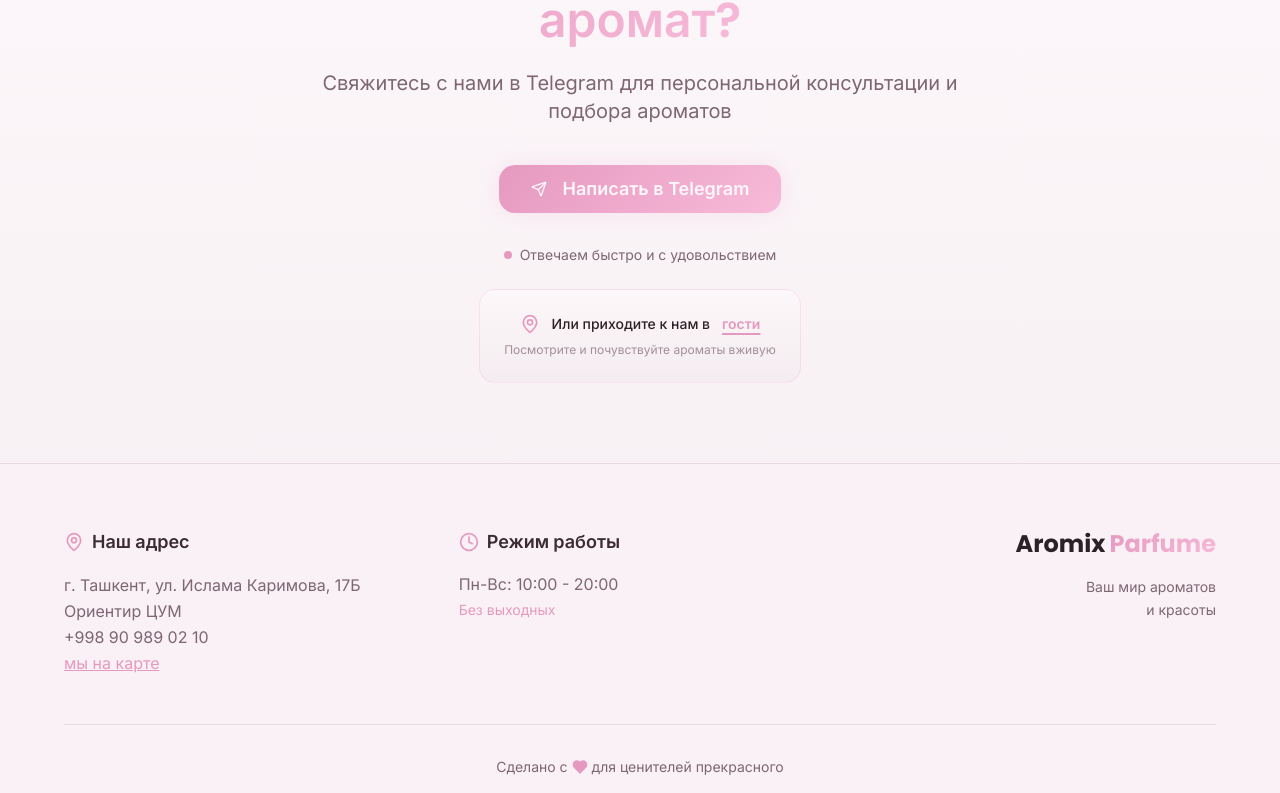
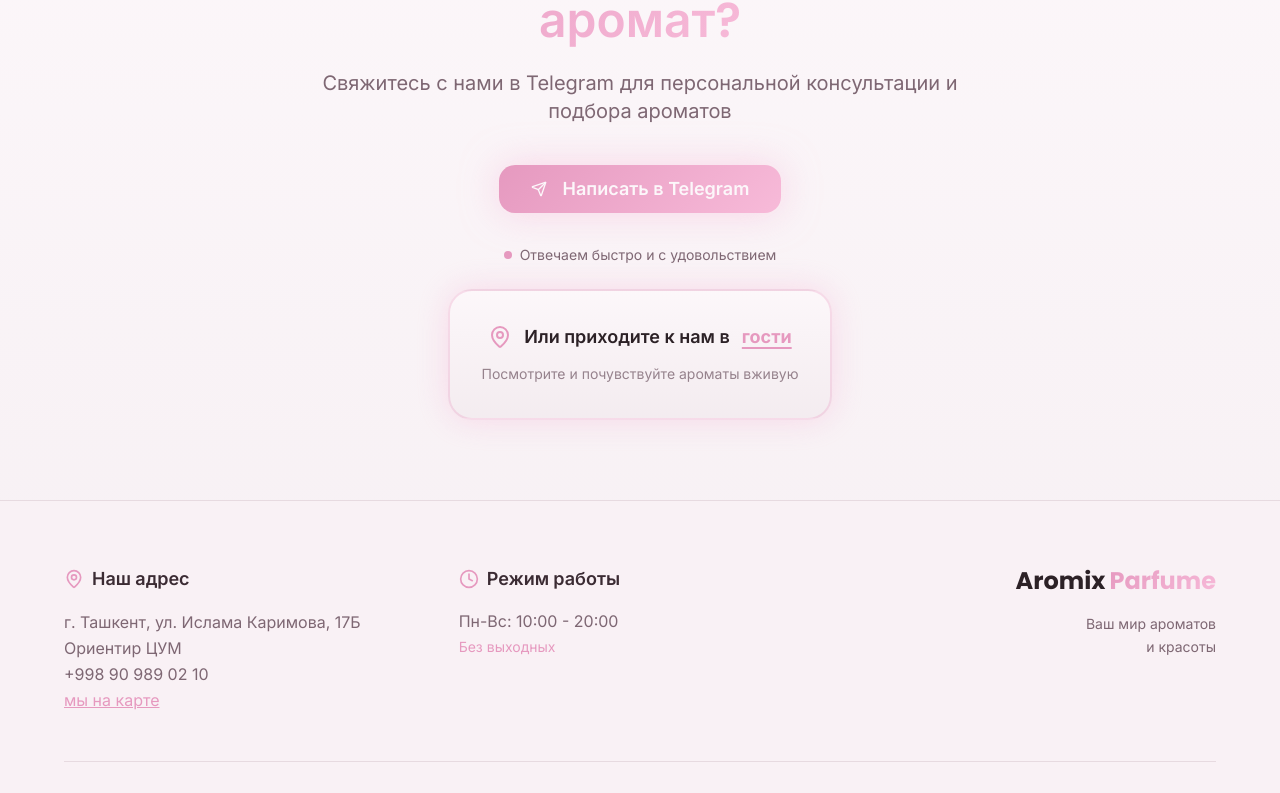
Before and after one commit to RomanOdokienko/aromix-blossom-web, a React (Vite) app: page / in a window 1280 px wide. Shown: the part 1997-2790 px from the top of the page. Built offline with nearby package versions, Linux system fonts and the light colour scheme.

Commit message:
Improve CTA section appearance
Make the "Or visit us" section more prominent.

```diff
--- a/src/components/CTASection.tsx
+++ b/src/components/CTASection.tsx
@@ -42,20 +42,20 @@ const CTASection = () => {
           </div>
 
           {/* Стильный CTA блок для визита */}
-          <div className="bg-gradient-soft border border-primary/20 rounded-2xl p-6 shadow-elegant hover:shadow-glow transition-all duration-300 group max-w-sm">
-            <div className="flex items-center justify-center gap-3 text-foreground">
-              <MapPin className="w-5 h-5 text-primary group-hover:scale-110 transition-transform duration-300" />
-              <span className="font-medium">Или приходите к нам в{' '}</span>
+          <div className="bg-gradient-soft border-2 border-primary/30 rounded-3xl p-8 shadow-elegant hover:shadow-glow transition-all duration-300 group max-w-md animate-pulse-glow">
+            <div className="flex items-center justify-center gap-3 text-foreground mb-3">
+              <MapPin className="w-6 h-6 text-primary group-hover:scale-110 transition-transform duration-300" />
+              <span className="text-lg font-semibold">Или приходите к нам в{' '}</span>
               <a
                 href="https://yandex.ru/maps/-/CHwhUMy8"
                 target="_blank"
                 rel="noopener noreferrer"
-                className="text-primary hover:text-primary-glow transition-colors font-semibold underline decoration-2 underline-offset-4 hover:underline-offset-2"
+                className="text-lg font-bold text-primary hover:text-primary-glow transition-colors underline decoration-2 underline-offset-4 hover:underline-offset-2 hover:scale-105 transform duration-200"
               >
                 гости
               </a>
             </div>
-            <p className="text-xs text-muted-foreground text-center mt-2 opacity-70">
+            <p className="text-sm text-muted-foreground text-center opacity-80 leading-relaxed">
               Посмотрите и почувствуйте ароматы вживую
             </p>
           </div>
```
